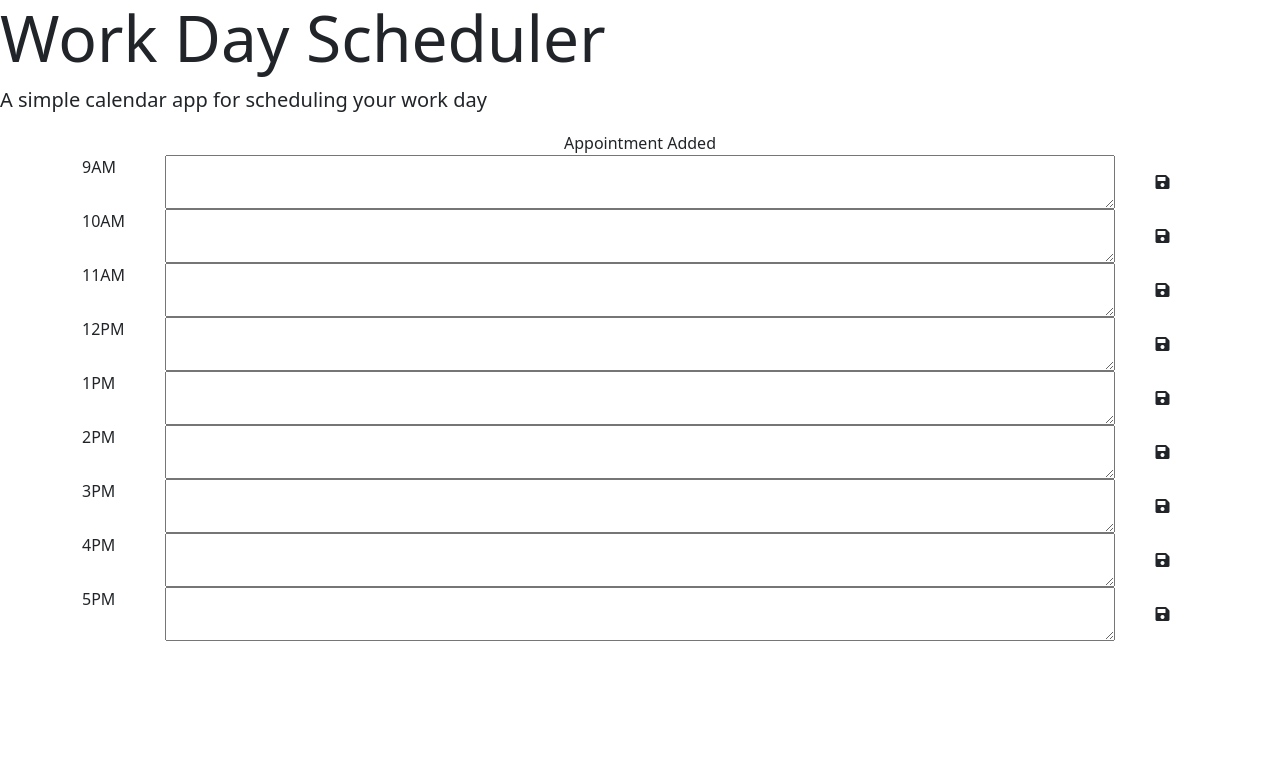
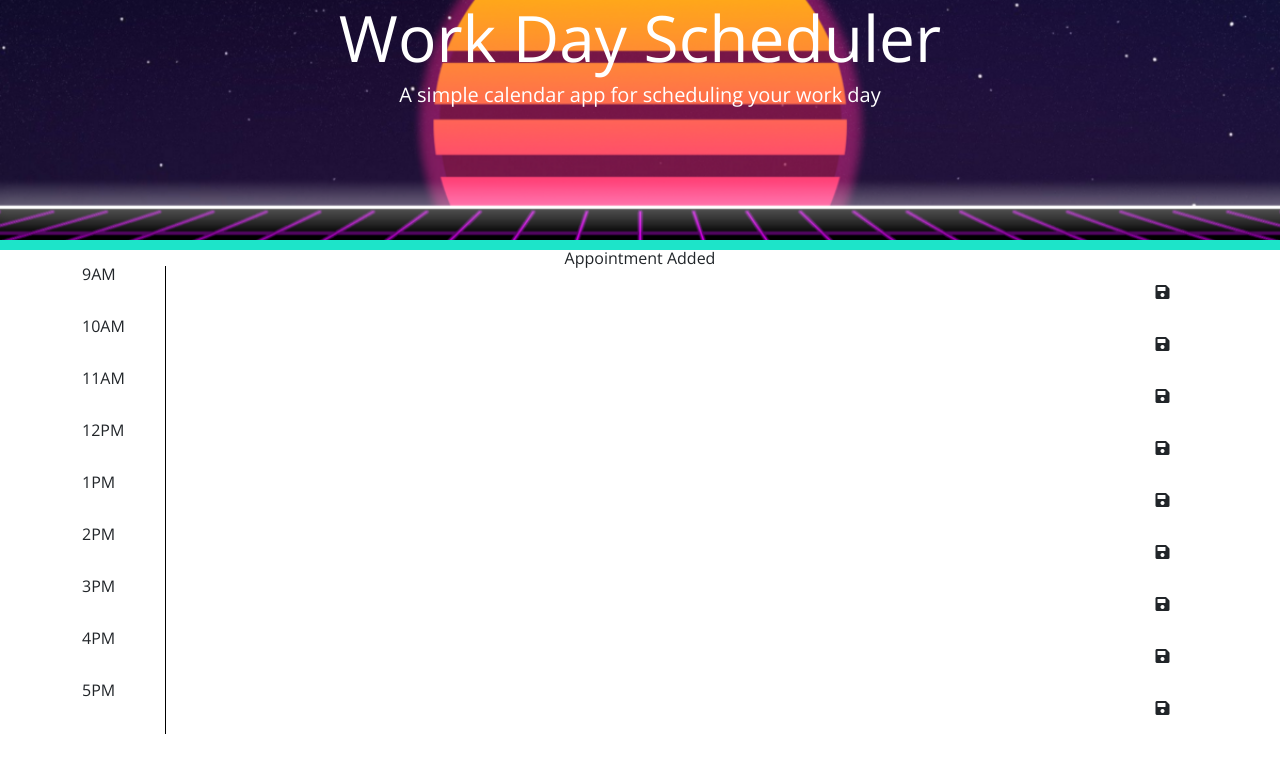
Before and after one commit to Hurtorc/Scheduler-, a plain HTML site: page index.html in a window 1280 px wide. Drawn offline with nearby package versions, Linux system fonts and the light colour scheme.

Commit message:
added background image and style to header

```diff
--- a/index.html
+++ b/index.html
@@ -11,7 +11,8 @@
     <title>Work Scheduler</title>
 </head>
 <body>
-    <header class="jumbotron">
+
+    <header class="jumbotron hero-image">
         <h1 class="display-3">Work Day Scheduler</h1>
         <p class="lead">A simple calendar app for scheduling your work day</p>
         <p id="currentDay" class="lead"></p>
--- a/style.css
+++ b/style.css
@@ -0,0 +1,30 @@
+body {
+    font-family: 'Open Sans', sans-serif;
+    font-size: 16px;
+    line-height: 1;
+  }
+
+  textarea {
+    background: transparent;
+    border: none;
+    resize: none;
+    color: #000000;
+    border-left: 1px solid black;
+    padding: 10px;
+  }
+  .hero-image {
+    background-image: url("images/outrun.png");
+    background-color: #cccccc;
+    height: 250px;
+    background-position: center;
+    background-repeat: no-repeat;
+    background-size: cover;
+    position: relative;
+  }
+  .jumbotron {
+    text-align: center;
+    background-color: transparent;
+    color: rgb(255, 255, 255);
+    border-radius: 0;
+    border-bottom: 10px solid rgb(29, 228, 201);
+  }
```
Also changed, not shown: images/outrun.png (added).
